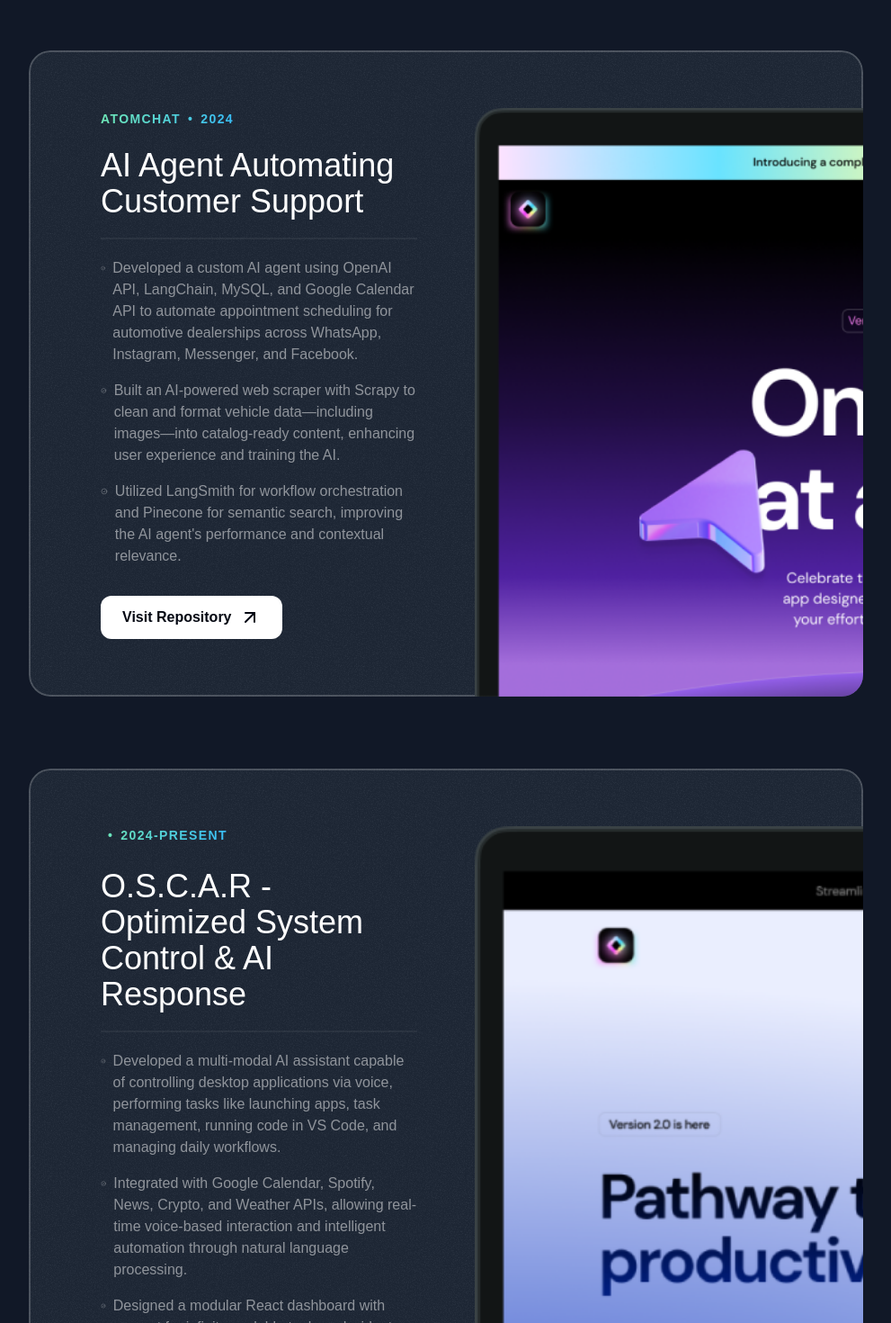
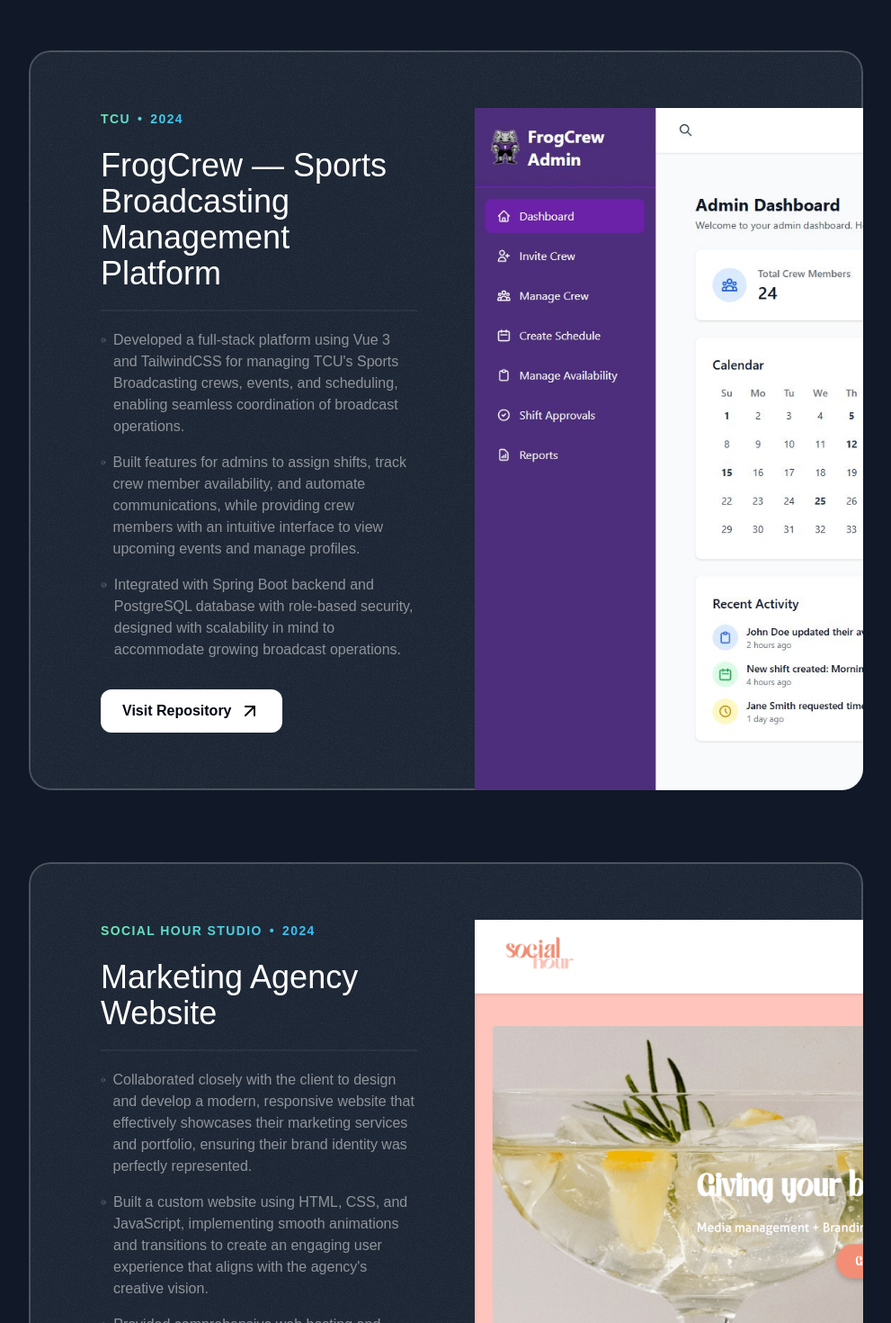
Before and after one commit to juangurdian/Portfolio-Website-JCGurdian, a Next.js app: page / in a window 1280 px wide. Shown: the part 2020-3490 px from the top of the page at 90% size, without its empty margins (144-1135 px from the left). Built offline with nearby package versions, Linux system fonts and the light colour scheme; a web font is replaced by a local one.

Commit message:
project cards change

```diff
--- a/src/sections/Projects.tsx
+++ b/src/sections/Projects.tsx
@@ -7,9 +7,9 @@
 import ArrowUpRightIcon from '@/assets/icons/arrow-up-right.svg'
 import grainImage from '@/assets/images/grain.jpg'
 import ArrowDown from '@/assets/icons/arrow-down.svg'
-import jarvis from "@/assets/images/jarvis.png"
 import socialhour from "@/assets/images/socialhour.png"
 import orion from "@/assets/images/orion.png"
+import frogcrew from "@/assets/images/frogcrew.jpeg"
 
 const portfolioProjects = [
 
@@ -26,16 +26,28 @@
     image: orion,
   },
   {
-    company: "AtomChat",
+    company: "TCU",
     year: "2024",
-    title: "AI Agent Automating Customer Support",
+    title: "FrogCrew — Sports Broadcasting Management Platform",
     results: [
-      { title: "Developed a custom AI agent using OpenAI API, LangChain, MySQL, and Google Calendar API to automate appointment scheduling for automotive dealerships across WhatsApp, Instagram, Messenger, and Facebook." },
-      { title: "Built an AI-powered web scraper with Scrapy to clean and format vehicle data—including images—into catalog-ready content, enhancing user experience and training the AI." },
-      { title: "Utilized LangSmith for workflow orchestration and Pinecone for semantic search, improving the AI agent's performance and contextual relevance." },
+      { title: "Developed a full-stack platform using Vue 3 and TailwindCSS for managing TCU's Sports Broadcasting crews, events, and scheduling, enabling seamless coordination of broadcast operations." },
+      { title: "Built features for admins to assign shifts, track crew member availability, and automate communications, while providing crew members with an intuitive interface to view upcoming events and manage profiles." },
+      { title: "Integrated with Spring Boot backend and PostgreSQL database with role-based security, designed with scalability in mind to accommodate growing broadcast operations." },
     ],
     link: "",
-    image: darkSaasLandingPage,
+    image: frogcrew,
+  },
+  {
+    company: "Social Hour Studio",
+    year: "2024",
+    title: "Marketing Agency Website",
+    results: [
+      { title: "Collaborated closely with the client to design and develop a modern, responsive website that effectively showcases their marketing services and portfolio, ensuring their brand identity was perfectly represented." },
+      { title: "Built a custom website using HTML, CSS, and JavaScript, implementing smooth animations and transitions to create an engaging user experience that aligns with the agency's creative vision." },
+      { title: "Provided comprehensive web hosting and maintenance services, ensuring optimal performance, security updates, and continuous improvements based on client feedback and analytics." },
+    ],
+    link: "https://socialhourstudio.co",
+    image: socialhour,
   },
   {
     company: "",
@@ -50,28 +62,16 @@
     image: lightSaasLandingPage,
   },
   {
-    company: "",
+    company: "AtomChat",
     year: "2024",
-    title: "Jarvis AI Assitant - Local",
+    title: "AI Agent Automating Customer Support",
     results: [
-      { title: "Built a locally running AI voice assistant using LLaMA models to enable secure, offline natural language conversations, serving as a private home assistant throughout my house." },
-      { title: "Integrated with Spotify and system-level controls to open apps, play music, and manage my computer through voice commands, creating a seamless smart home experience." },
-      { title: "Enabled real-time functionality including weather updates, current time, and multimedia search (images and videos), with a strong focus on privacy, responsiveness, and local execution." },
+      { title: "Developed a custom AI agent using OpenAI API, LangChain, MySQL, and Google Calendar API to automate appointment scheduling for automotive dealerships across WhatsApp, Instagram, Messenger, and Facebook." },
+      { title: "Built an AI-powered web scraper with Scrapy to clean and format vehicle data—including images—into catalog-ready content, enhancing user experience and training the AI." },
+      { title: "Utilized LangSmith for workflow orchestration and Pinecone for semantic search, improving the AI agent's performance and contextual relevance." },
     ],
-    link: "https://youtu.be/Z7I5uSRHMHg",
-    image: jarvis,
-  },
-  {
-    company: "Social Hour Studio",
-    year: "2024",
-    title: "Marketing Agency Website",
-    results: [
-      { title: "Collaborated closely with the client to design and develop a modern, responsive website that effectively showcases their marketing services and portfolio, ensuring their brand identity was perfectly represented." },
-      { title: "Built a custom website using HTML, CSS, and JavaScript, implementing smooth animations and transitions to create an engaging user experience that aligns with the agency's creative vision." },
-      { title: "Provided comprehensive web hosting and maintenance services, ensuring optimal performance, security updates, and continuous improvements based on client feedback and analytics." },
-    ],
-    link: "https://socialhourstudio.co",
-    image: socialhour,
+    link: "",
+    image: darkSaasLandingPage,
   },
 ];
 
```
Also changed, not shown: src/assets/images/frogcrew.jpeg (added).
